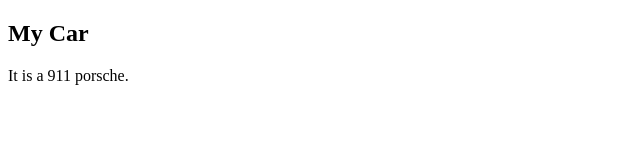
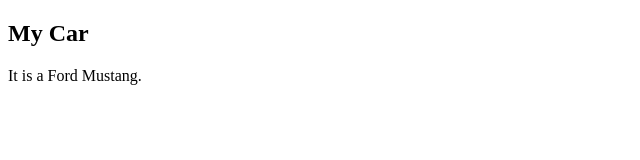
Before and after one commit to iLanceArea/MOBPROG-IT252-react-w3schools, a React (Vite) app in the folder my-react-app/: page / in a window 1280 px wide. Shown: the top 160 px of the page, without its empty margins (0-640 px from the left). Built offline with nearby package versions, Linux system fonts and the light colour scheme.

Commit message:
W3Schools JSX Intro C3

```diff
--- a/my-react-app/src/main.jsx
+++ b/my-react-app/src/main.jsx
@@ -1,14 +1,16 @@
 import { createRoot } from 'react-dom/client'
 
 function Car() {
+  const brand = "Ford";
+  const model = "Mustang";
   return (
     <>
       <h2>My Car</h2>
-      <p>It is a 911 porsche.</p>
+      <p>It is a {brand} {model}.</p>
     </>
   );
 }
 
 createRoot(document.getElementById('root')).render(
   <Car />
-);
+)
```
